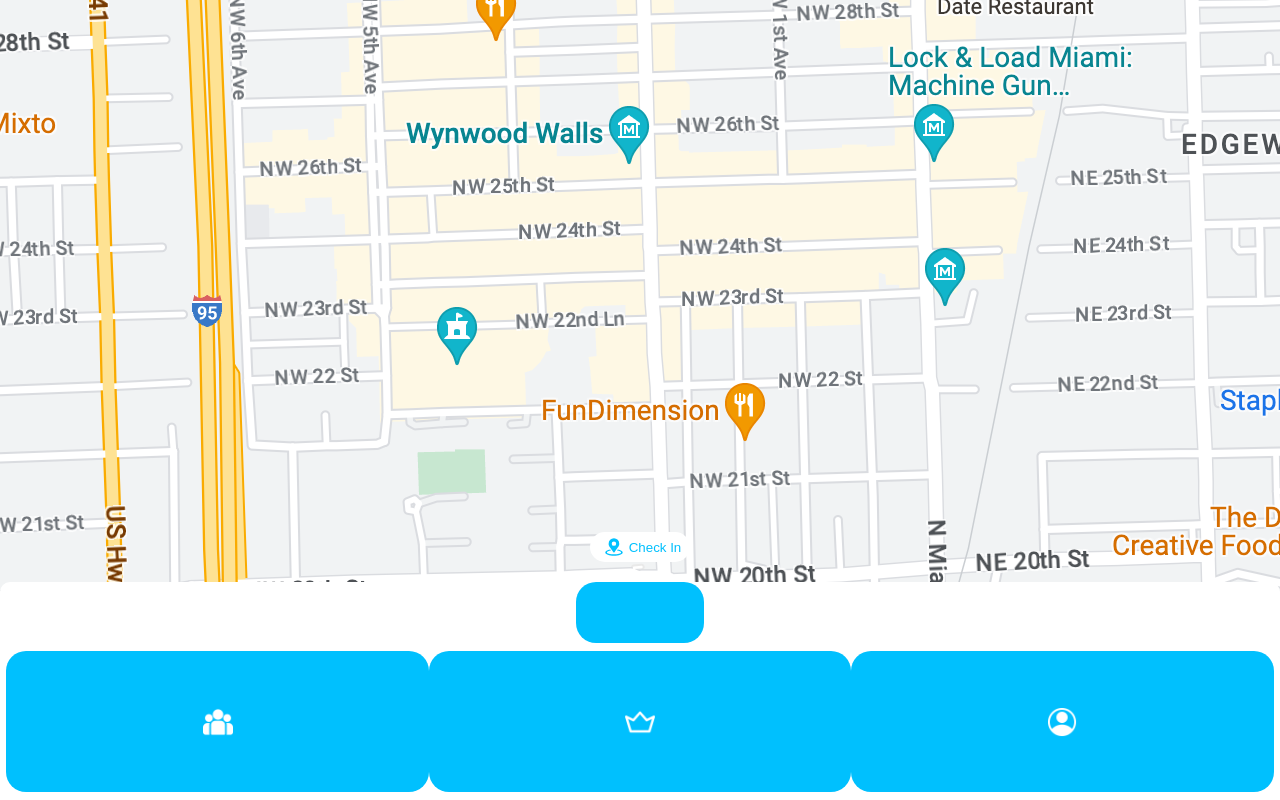
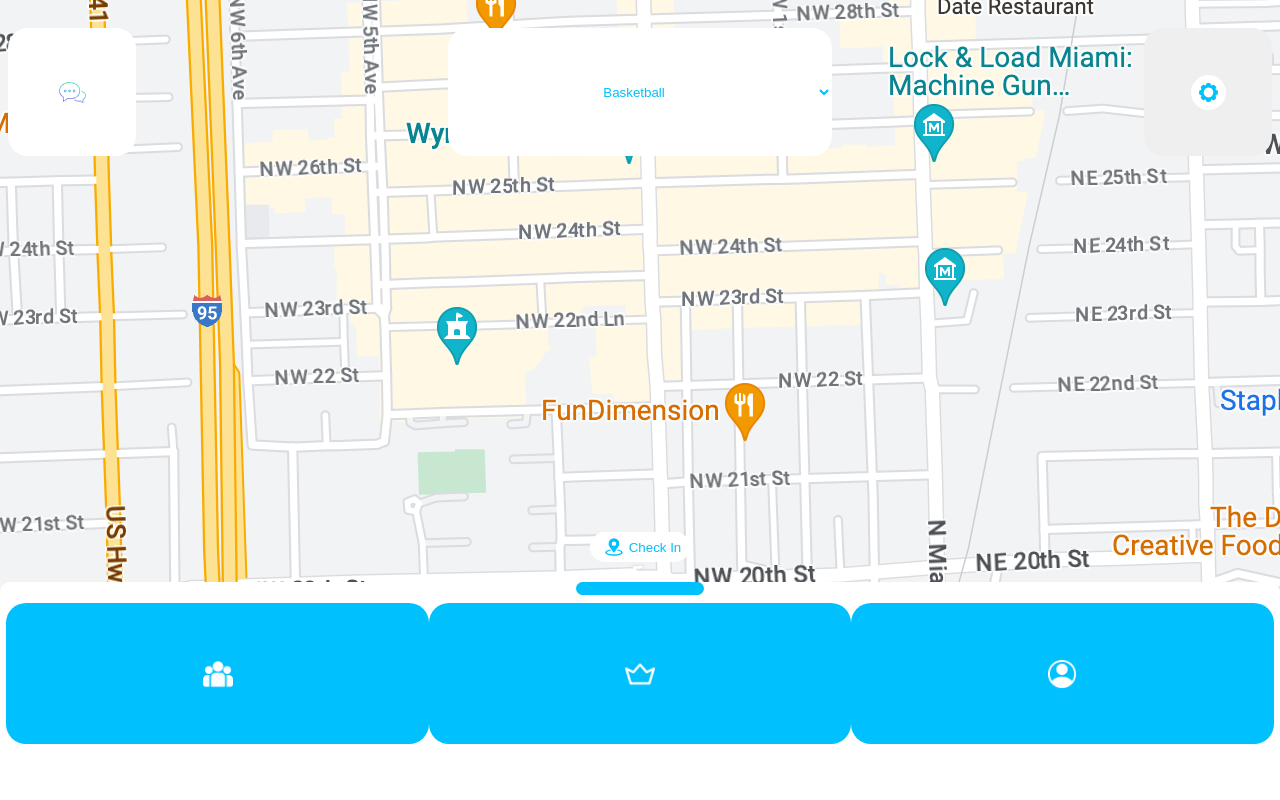
Before and after one commit to AnthonyQuispe/Swoosh-old, a React (Create React App) app in the folder Client/: page / in a window 1280 px wide. Built offline with nearby package versions, Linux system fonts and the light colour scheme.

Commit message:
Created Nav Components fixed issus with Bottom Nav

```diff
--- a/Client/package.json
+++ b/Client/package.json
@@ -8,6 +8,7 @@
     "@testing-library/user-event": "^13.5.0",
     "react": "^18.2.0",
     "react-dom": "^18.2.0",
+    "react-draggable": "^4.4.5",
     "react-router-dom": "^6.11.0",
     "react-scripts": "5.0.1",
     "sass": "^1.62.1",
--- a/Client/src/Components/BottomNavBar/BottomNavBar.js
+++ b/Client/src/Components/BottomNavBar/BottomNavBar.js
@@ -2,6 +2,8 @@
 import PeopleIcon from "../../assets/Icons/group.png";
 import ProfileIcon from "../../assets/Icons/Profile.png";
 import LeaderboardIcon from "../../assets/Icons/crown.png";
+import Draggable from "react-draggable";
+
 import "./BottomNavBar.scss";
 
 const BottomNav = () => {
--- a/Client/src/Components/BottomNavBar/BottomNavBar.scss
+++ b/Client/src/Components/BottomNavBar/BottomNavBar.scss
@@ -32,7 +32,7 @@
   border-top-right-radius: 10px;
   background-color: white;
   width: 100vw;
-  height: 17vw;
+  height: 17vw !important;
   display: flex;
   flex-direction: column;
   align-items: center;
@@ -63,7 +63,7 @@
 .bottomNav-container--details-extender {
   width: 10vw;
   border-radius: 20px;
-  height: 11vw;
+  height: 1vw;
   border: none;
   background-color: #00c0fe;
 }
--- /dev/null
+++ b/Client/src/Components/Nav/Nav.js
@@ -0,0 +1,25 @@
+import Gear from "../../assets/Icons/gear-icon.svg";
+import Chat from "../../assets/Icons/chatbubble-icon.svg";
+import "./Nav.scss";
+
+const Nav = () => {
+  return (
+    <nav className="nav-container">
+      <button className="nav-container__chat-button">
+        <img className="nav-button__icon" src={Chat} alt="chat" />
+      </button>
+      <div className="nav-container__filter-dropdown">
+        <select className="nav-dropdown__select">
+          <option value="basketball">Basketball</option>
+          <option value="futbol">Fútbol</option>
+          <option value="football">Football</option>
+        </select>
+      </div>
+      <button className="nav-container__settings-button">
+        <img className="nav-button__icon" src={Gear} alt="settings" />
+      </button>
+    </nav>
+  );
+};
+
+export default Nav;
--- /dev/null
+++ b/Client/src/Components/Nav/Nav.scss
@@ -0,0 +1,46 @@
+.nav-container {
+  display: flex;
+  align-items: center;
+  justify-content: space-between;
+}
+.nav-container__chat-button {
+  border-radius: 20px;
+  display: flex;
+  align-items: center;
+  justify-content: center;
+  width: 10vw;
+  height: 10vw;
+  border: none;
+  background-color: white;
+  color: #00c0fe;
+  margin: 20px 0;
+}
+
+.nav-button__icon {
+  height: 35px;
+  width: 35spx;
+}
+
+.nav-container__settings-button {
+  border-radius: 20px;
+  display: flex;
+  align-items: center;
+  justify-content: center;
+  width: 10vw;
+  height: 10vw;
+  border: none;
+  color: #00c0fe;
+}
+
+.nav-dropdown__select {
+  border-radius: 20px;
+  display: flex;
+  align-items: center;
+  justify-content: center;
+  text-align: center;
+  width: 30vw;
+  height: 10vw;
+  border: none;
+  background-color: white;
+  color: #00c0fe;
+}
--- a/Client/src/Pages/Dashboard/Dashboard.js
+++ b/Client/src/Pages/Dashboard/Dashboard.js
@@ -1,9 +1,12 @@
 import "./Dashboard.scss";
+import Nav from "../../Components/Nav/Nav";
+
 import BottomNav from "../../Components/BottomNavBar/BottomNavBar";
 
 function Dashboard() {
   return (
     <>
+      <Nav />
       <BottomNav />
     </>
   );
```
Also changed, not shown: 1 other file (tests, documents, lock files or other folders).
